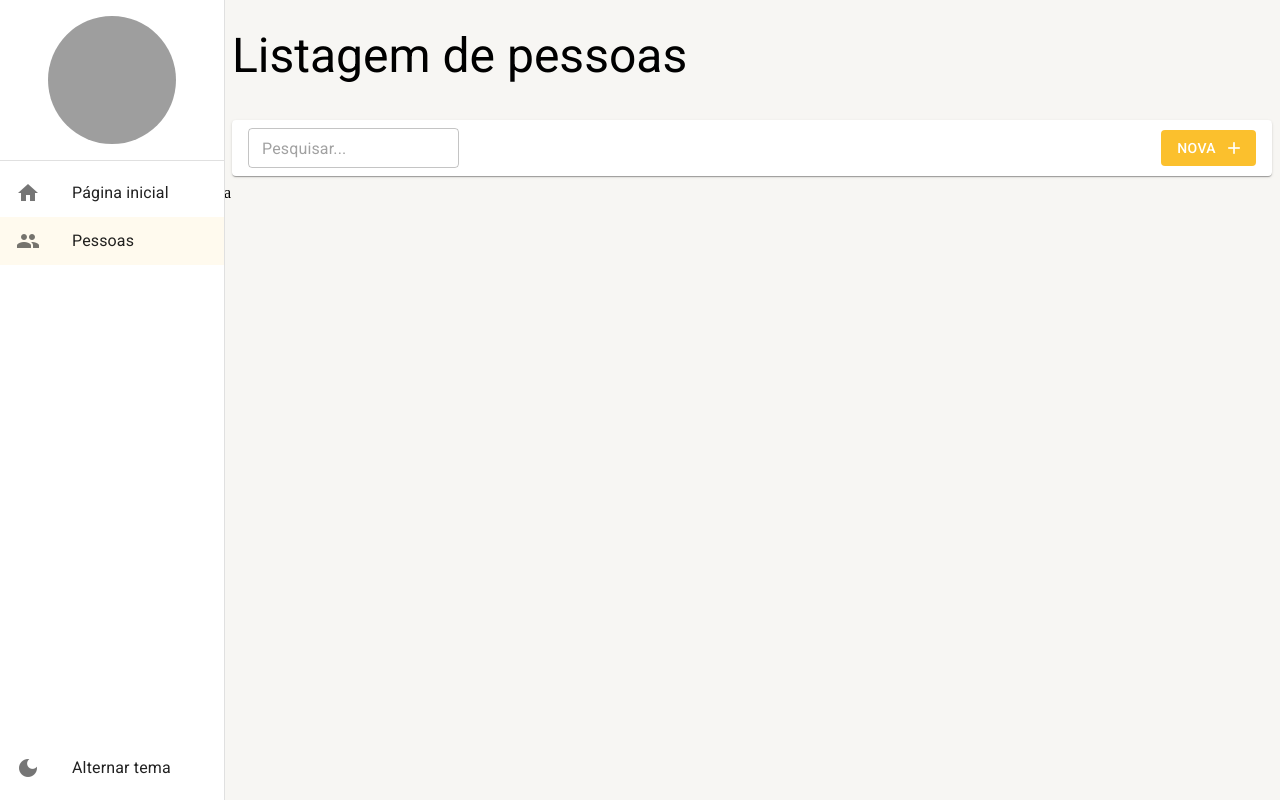
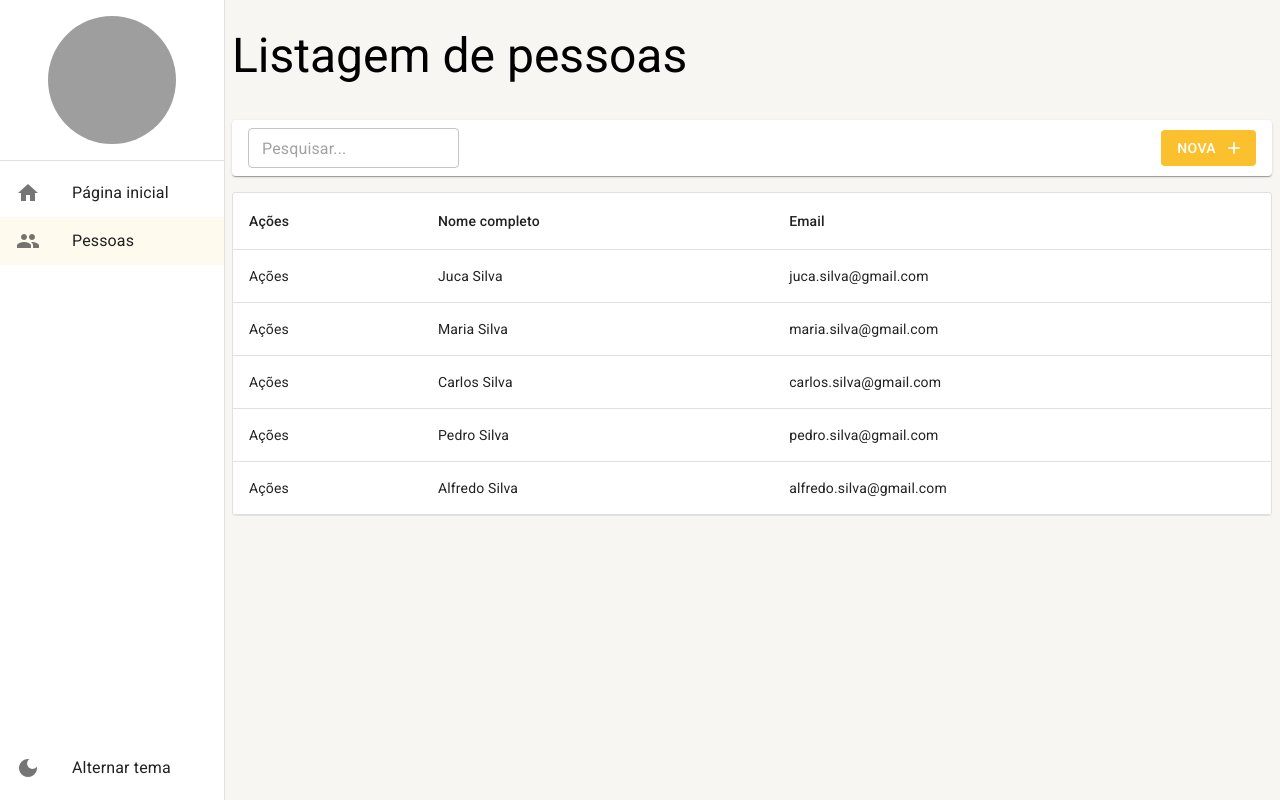
Before and after one commit to elielbianchi/crud-react-ts-mui, a React (Create React App) app: page /pessoas in a window 1280 px wide. Built offline with nearby package versions, Linux system fonts and the light colour scheme; data requests are answered from the project's data file; grey boxes are pictures that could not be loaded.

Commit message:
feat: renderiza dados do backend como tabela

```diff
--- a/src/pages/pessoas/ListagemDePessoas.tsx
+++ b/src/pages/pessoas/ListagemDePessoas.tsx
@@ -1,7 +1,19 @@
-import { useEffect, useMemo } from 'react';
+import { useEffect, useMemo, useState } from 'react';
 import { useSearchParams } from 'react-router-dom';
+import {
+  Paper,
+  Table,
+  TableBody,
+  TableCell,
+  TableContainer,
+  TableHead,
+  TableRow,
+} from '@mui/material';
 
-import { PessoasService } from '../../services/api/pessoas/PessoasService';
+import {
+  IListagemPessoa,
+  PessoasService,
+} from '../../services/api/pessoas/PessoasService';
 import { FerramentasDaListagem } from '../../components';
 import { LayoutBaseDePagina } from '../../layouts';
 import { useDebounce } from '../../hooks';
@@ -10,17 +22,28 @@
   const [searchParams, setSearchParams] = useSearchParams();
   const { debounce } = useDebounce();
 
+  const [rows, setRows] = useState<IListagemPessoa[]>([]);
+  const [totalCount, setTotalCount] = useState(0);
+  const [isLoading, setIsLoading] = useState(true);
+
   const busca = useMemo(() => {
     return searchParams.get('busca') || '';
   }, [searchParams]);
 
   useEffect(() => {
+    setIsLoading(true);
+
     debounce(() => {
       PessoasService.getAll(1, busca).then((result) => {
+        setIsLoading(false);
+
         if (result instanceof Error) {
           alert(result.message);
         } else {
           console.log(result);
+
+          setTotalCount(result.totalCount);
+          setRows(result.data);
         }
       });
     });
@@ -40,7 +63,30 @@
         />
       }
     >
-      a
+      <TableContainer
+        component={Paper}
+        variant="outlined"
+        sx={{ m: 1, width: 'auto' }}
+      >
+        <Table>
+          <TableHead>
+            <TableRow>
+              <TableCell>Ações</TableCell>
+              <TableCell>Nome completo</TableCell>
+              <TableCell>Email</TableCell>
+            </TableRow>
+          </TableHead>
+          <TableBody>
+            {rows.map((row) => (
+              <TableRow key={row.id}>
+                <TableCell>Ações</TableCell>
+                <TableCell>{row.nomeCompleto}</TableCell>
+                <TableCell>{row.email}</TableCell>
+              </TableRow>
+            ))}
+          </TableBody>
+        </Table>
+      </TableContainer>
     </LayoutBaseDePagina>
   );
 };
```
